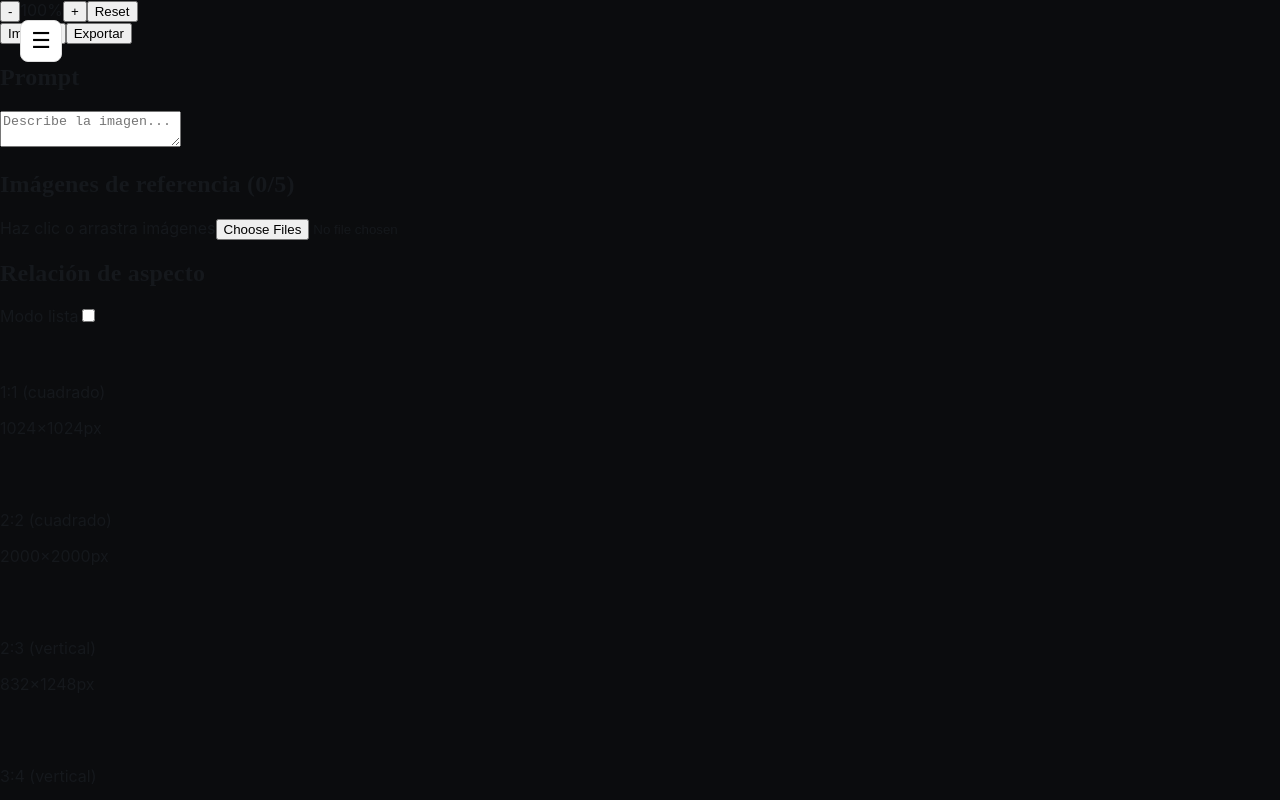
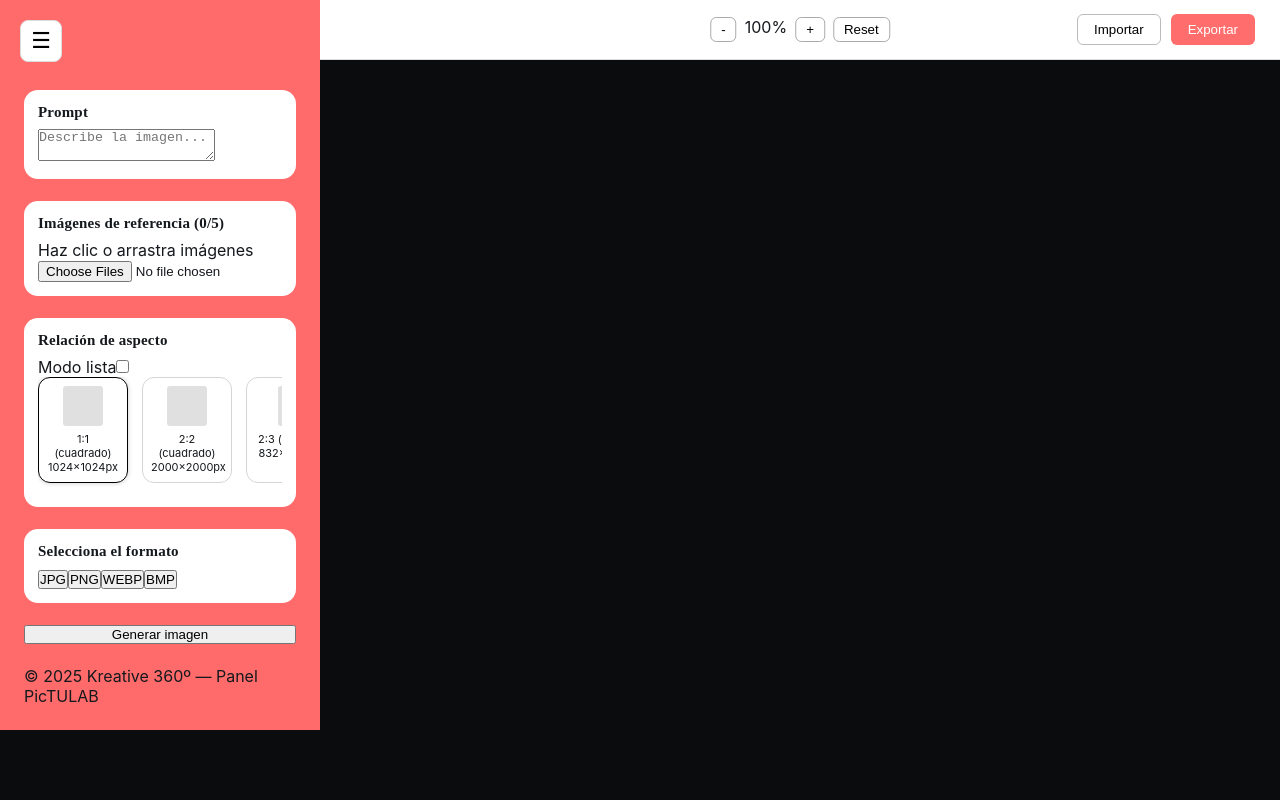
Before and after one commit to firstwinagency/firstwinagency-firstwin-panel, a Next.js app: page /pictulab in a window 1280 px wide. Shown: the top 800 px of the page. Built offline with nearby package versions, Linux system fonts and the light colour scheme.

Commit message:
Update layout.tsx

```diff
--- a/app/pictulab/layout.tsx
+++ b/app/pictulab/layout.tsx
@@ -1,4 +1,4 @@
-import "../globals.css";
+import "./globals.css";
 
 export const metadata = {
   title: "Panel PicTULAB — Kreative 360º",
@@ -8,7 +8,7 @@ export const metadata = {
 export default function PictuLabLayout({ children }: { children: React.ReactNode }) {
   return (
     <html lang="es">
-      <body style={{ width: "100%", height: "100%", overflow: "hidden" }}>
+      <body className="pictu-root">
         {children}
       </body>
     </html>
```
